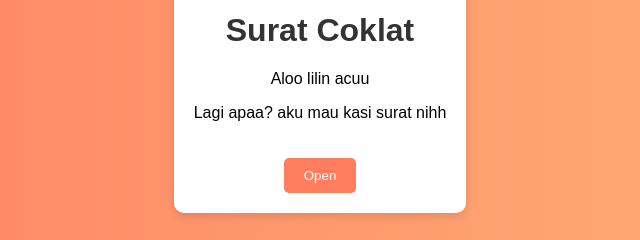
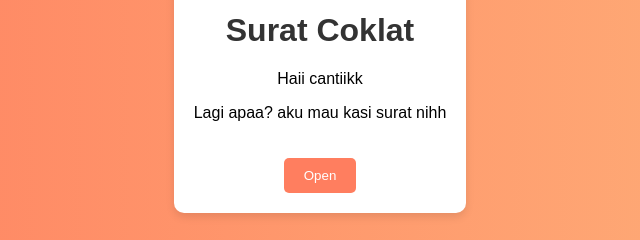
Before and after one commit to urclown/Haloo-Cantik, a plain HTML site: page index.html in a window 1280 px wide. Shown: the part 308-548 px from the top of the page, 320-960 px from the left. Drawn offline with Linux system fonts and the light colour scheme.

Commit message:
Update index.html

```diff
--- a/index.html
+++ b/index.html
@@ -10,7 +10,7 @@
     <div class="container">
         <div class="card">
             <h1>Surat Coklat</h1>
-            <p>Aloo lilin acuu</p>
+            <p>Haii cantiikk </p>
             <p>Lagi apaa? aku mau kasi surat nihh</p>
             <button id="revealButton">Open</button>
             <div id="hiddenMessage" class="hidden">
```
